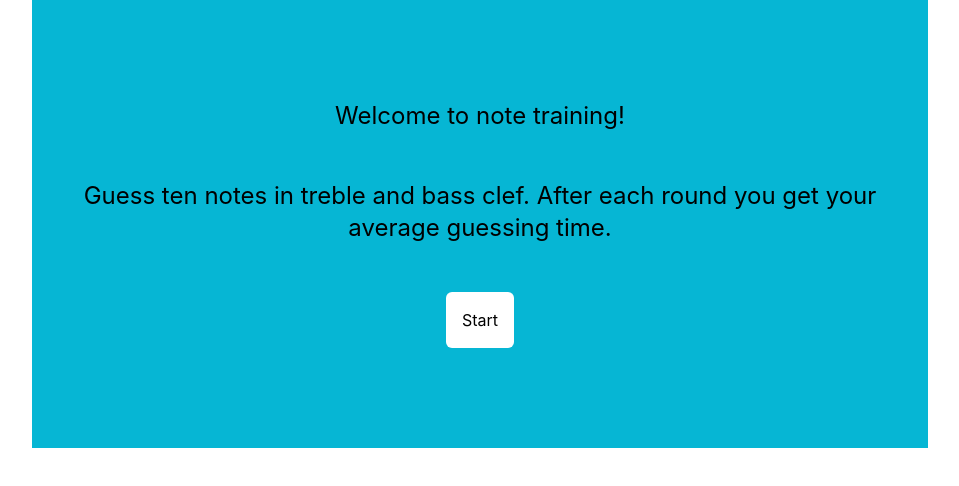
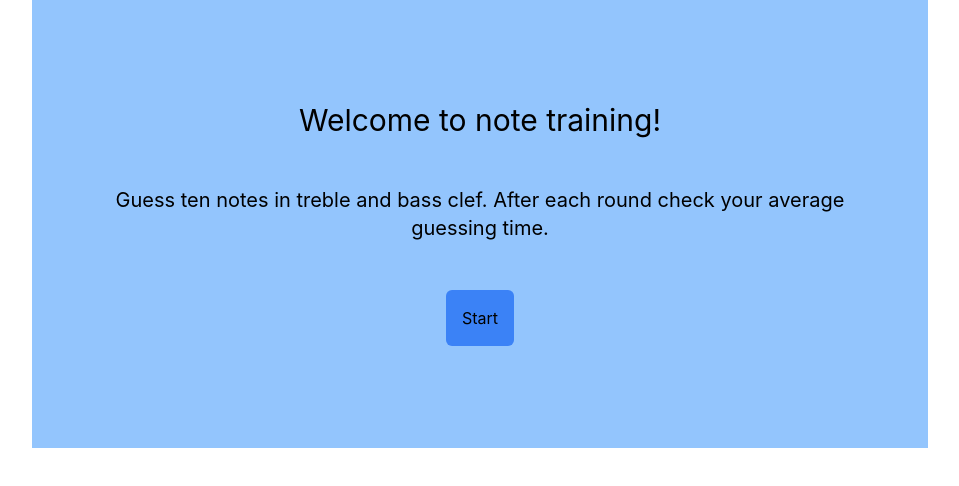
Before and after one commit to kilianmandscharo/music_training, a Next.js app: page / in a window 1280 px wide. Shown: the top 486 px of the page, without its empty margins (160-1119 px from the left). Built offline with nearby package versions, Linux system fonts and the light colour scheme.

Commit message:
changed colors

```diff
--- a/components/Keypad.tsx
+++ b/components/Keypad.tsx
@@ -13,7 +13,7 @@ export default function Keypad({ handleInput, disabled }: KeypadProps) {
                     disabled={disabled}
                     key={i}
                     onClick={() => handleInput(letter)}
-                    className="m-8 bg-orange-300 w-10 rounded-lg"
+                    className="m-6 bg-orange-300 w-14 p-2 rounded-lg hover:text-white"
                 >
                     {letter}
                 </button>
--- a/components/Stats.tsx
+++ b/components/Stats.tsx
@@ -27,10 +27,10 @@ export default function Stats({ guesses, newRound, roundEnded }: StatsProps) {
             guesses
                 .map((guess) => guess.time)
                 .reduce((prev, curr) => prev + curr) / guesses.length;
-        setAverageTime(round(averageTimeUnrounded));
+        setAverageTime(roundOneDecimal(averageTimeUnrounded));
     };
 
-    const round = (number: number) => {
+    const roundOneDecimal = (number: number) => {
         return Math.round((number + Number.EPSILON) * 10) / 10;
     };
 
@@ -45,36 +45,38 @@ export default function Stats({ guesses, newRound, roundEnded }: StatsProps) {
     };
 
     return (
-        <div className="absolute top-0 left-0 right-0 bottom-0 bg-orange-200 flex flex-col gap-4 justify-center items-center">
-            <p className="text-2xl">Round Ended</p>
-            <p>
-                Correct Notes: {correctNotes}/10 ––– {correctNotes * 10}%
-            </p>
+        <div className="absolute top-0 left-0 right-0 bottom-0 bg-orange-200 flex flex-col gap-3 justify-center items-center">
+            <p className="text-2xl">Round Finished</p>
+            <p>Correct Notes: {correctNotes}/10</p>
             <p>Average time per note: {averageTime}s</p>
             <div>
                 {guesses.map((guess, i) => (
                     <p
                         key={i}
-                        className={`text-sm mb-1 ${
-                            guess.correct ? "bg-green-300" : "bg-red-300"
-                        } hover:bg-cyan-300 transition-colors`}
+                        className={`text-sm px-4 rounded-full mb-1 ${
+                            guess.correct ? "bg-green-400" : "bg-red-400"
+                        } hover:bg-blue-300 transition-colors`}
                         onPointerEnter={(e) =>
                             handlePointerEnter(e, guess.fullNoteName)
                         }
                         onPointerLeave={handlePointerLeave}
                     >
                         Round {i}: guessed {guess.noteGuessed}, correct was{" "}
-                        {guess.correctNote} ––– time: {round(guess.time)} s
+                        {guess.correctNote} ––– time:{" "}
+                        {roundOneDecimal(guess.time)} s
                     </p>
                 ))}
             </div>
-            <button onClick={newRound} className="bg-blue-500 p-4 rounded-md">
+            <button
+                onClick={newRound}
+                className="bg-blue-500 p-4 rounded-md hover:text-white"
+            >
                 New Round
             </button>
             {hover && (
                 <div
                     style={{ top: currentOffset - 100 }}
-                    className={`absolute right-12 flex justify-center items-center px-2 h-40 bg-white animate-appear`}
+                    className={`absolute right-12 flex justify-center items-center px-2 h-40 bg-white animate-appear rounded-md shadow-md`}
                 >
                     {note}
                 </div>
--- a/components/Welcome.tsx
+++ b/components/Welcome.tsx
@@ -4,15 +4,15 @@ interface WelcomeProps {
 
 export default function Welcome({ startFirstRound }: WelcomeProps) {
     return (
-        <div className="bg-cyan-500 absolute top-0 right-0 bottom-0 left-0 p-12 flex flex-col justify-center items-center gap-12">
-            <p className="text-center text-2xl">Welcome to note training!</p>
-            <p className="text-center text-2xl">
-                Guess ten notes in treble and bass clef. After each round you
-                get your average guessing time.
+        <div className="bg-blue-300 absolute top-0 right-0 bottom-0 left-0 p-12 flex flex-col justify-center items-center gap-12">
+            <p className="text-center text-3xl">Welcome to note training!</p>
+            <p className="text-center text-xl">
+                Guess ten notes in treble and bass clef. After each round check
+                your average guessing time.
             </p>
             <button
                 onClick={startFirstRound}
-                className="bg-white rounded-md p-4"
+                className="bg-blue-500 rounded-md p-4 hover:text-white"
             >
                 Start
             </button>
```
